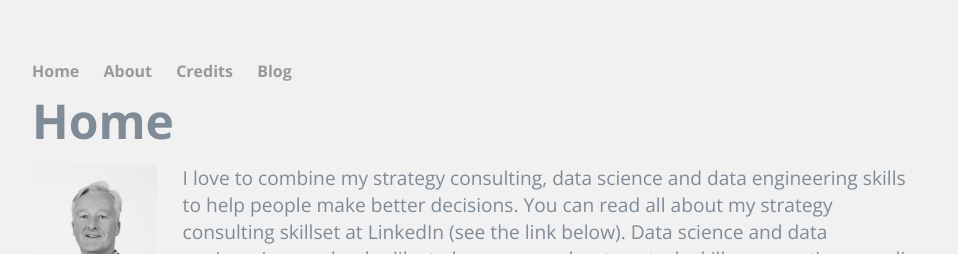
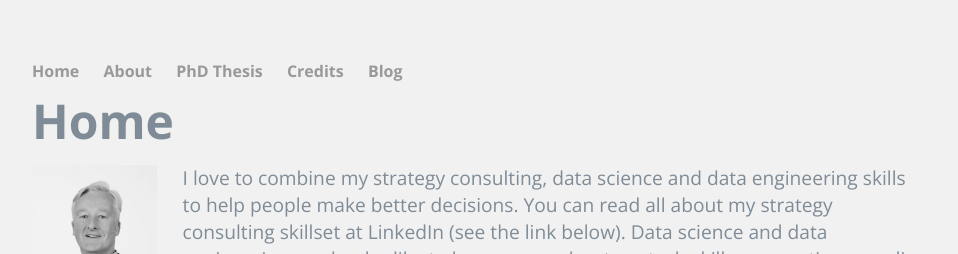
Before and after one commit to pjastam/pjastam.github.io, a Jekyll site: the page built from index.html, in a window 1280 px wide. Shown: the top 254 px of the page, without its empty margins (160-1118 px from the left). Built offline with Jekyll 4.4.1, drawn with Linux system fonts in a browser that asks for light colours; nearby versions of some CDN libraries; some web fonts are replaced; library files that are not in the unit come from our copies.

Commit message:
Added phdthesis direc

```diff
--- a/_layouts/default.html
+++ b/_layouts/default.html
@@ -20,6 +20,7 @@
 	    		<ul>
 	        		<li><a href="/">Home</a></li>
 		        	<li><a href="/about">About</a></li>
+		        	<li><a href="/phdthesis">PhD Thesis</a></li>
 	        		<li><a href="/credits">Credits</a></li>
 	        		<li><a href="/blog">Blog</a></li>
 	    		</ul>
```
